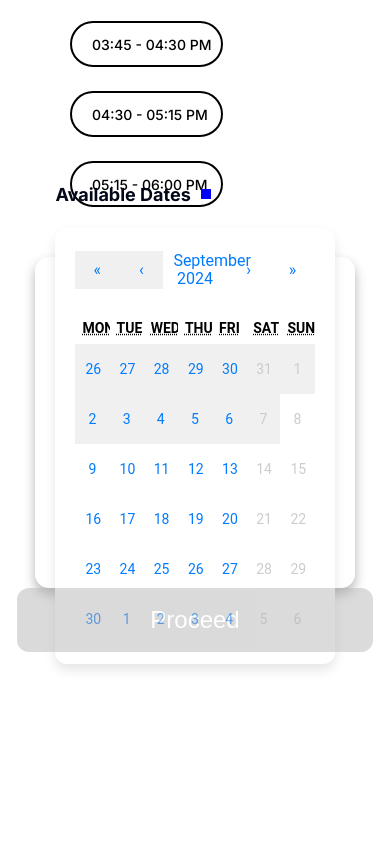
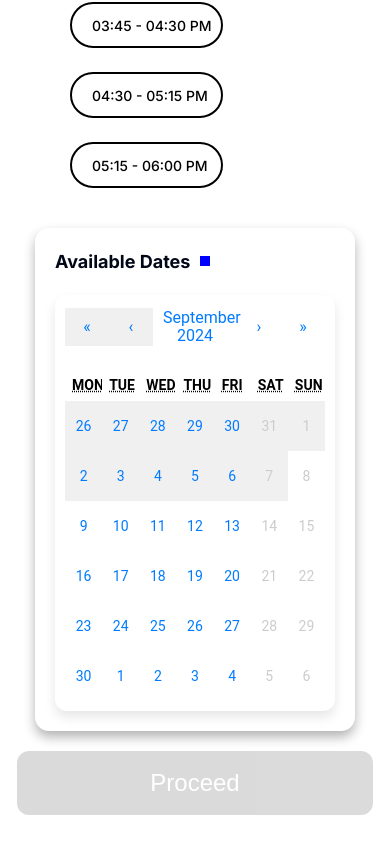
Before and after one commit to ZenStreet-ai/Client-Profile, a Next.js app: page /booking/1 in a window 390 px wide. Shown: the part 1442-2295 px from the top of the page. Before the commit the page ends 2144 px from the top, so only its background shows below. Built offline with nearby package versions, Linux system fonts and the light colour scheme.

Commit message:
stable v3.2

```diff
--- a/src/app/booking/[id]/components/ButtonGroupComponent.css
+++ b/src/app/booking/[id]/components/ButtonGroupComponent.css
@@ -417,13 +417,15 @@
     margin: 0 auto;
   }
 
+  /* Adjust the calendar container for mobile */
   .calendar-container {
-    width: 319.24px;
-    height: 331.32px;
+    width: 100%; /* Set to full width */
+    max-width: 320px; /* Set a max width for mobile */
+    height: auto;
     gap: 0px;
     border-radius: 14px;
     padding: 20px;
-    margin: 0 auto;
+    margin: 0 auto 20px; /* Add margin at the bottom to separate components */
     display: flex;
     flex-direction: column;
     justify-content: center;
@@ -433,6 +435,24 @@
     box-sizing: border-box;
   }
 
+  /* Constrain the calendar inside */
+  .react-calendar {
+    width: 100%;
+    max-width: 100%; /* Ensure the calendar doesn't overflow */
+    height: auto;
+    padding: 10px; /* Add some padding inside the calendar */
+    box-sizing: border-box;
+  }
+
+  /* Calendar navigation on mobile */
+  .react-calendar__navigation {
+    display: flex;
+    justify-content: space-between;
+    align-items: center;
+    margin-bottom: 20px;
+  }
+
+  /* Adjust the grid layout of slots */
   .select-time-date {
     display: flex;
     flex-direction: column;
@@ -440,7 +460,6 @@
 
   .slot-grid {
     width: 290px;
-    height: 354px;
     gap: 24px;
     margin: 0 auto;
     display: flex;
@@ -463,7 +482,7 @@
     height: 37px;
     padding: 10px 16px;
     gap: 10px;
-    border-radius: 90px 0px 0px 0px;
+    border-radius: 90px;
     border: 1px solid #ccc;
     background-color: white;
     color: black;
@@ -537,6 +556,8 @@
     justify-content: center;
     text-align: center;
   }
+
+  /* Mobile filter options with radio buttons */
   .mobile-filter {
     display: flex;
     flex-direction: row;
@@ -580,6 +601,4 @@
     font-weight: bold;
     color: black; /* Apply bold and black color when selected */
   }
-
-
 }
```
Lines whose indentation alone changed are shown as unchanged.
